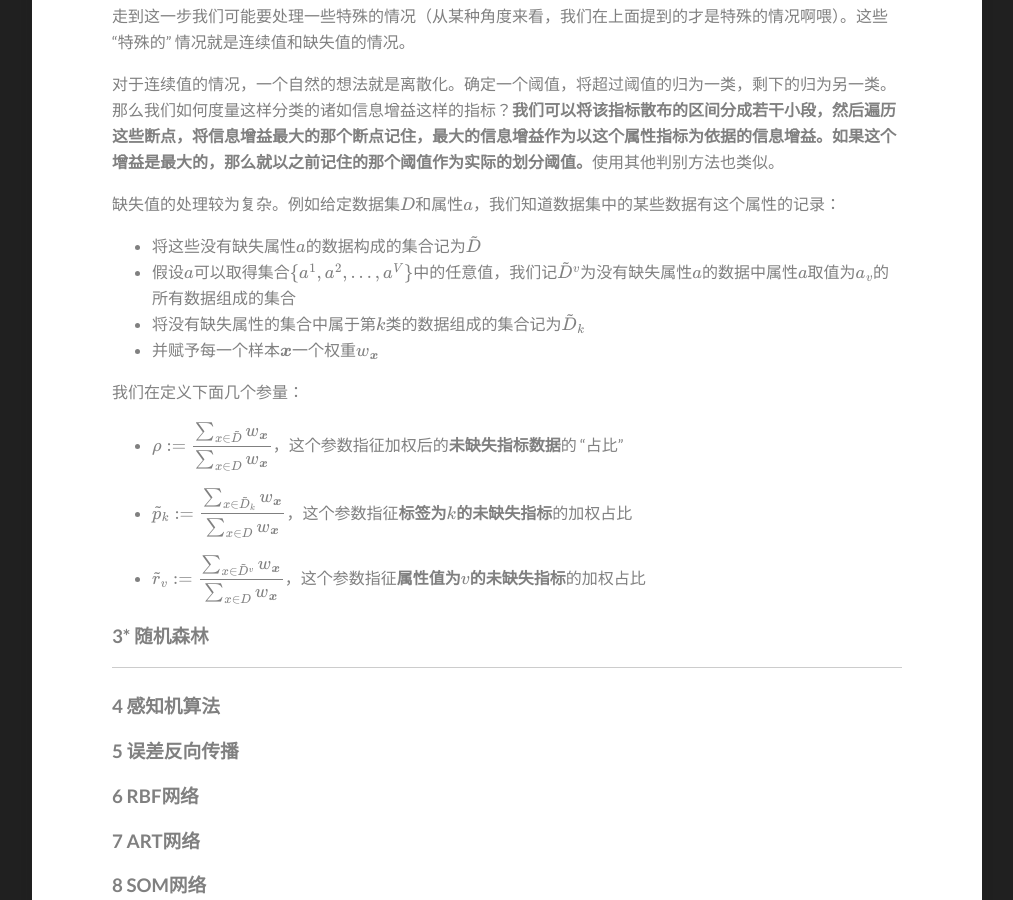
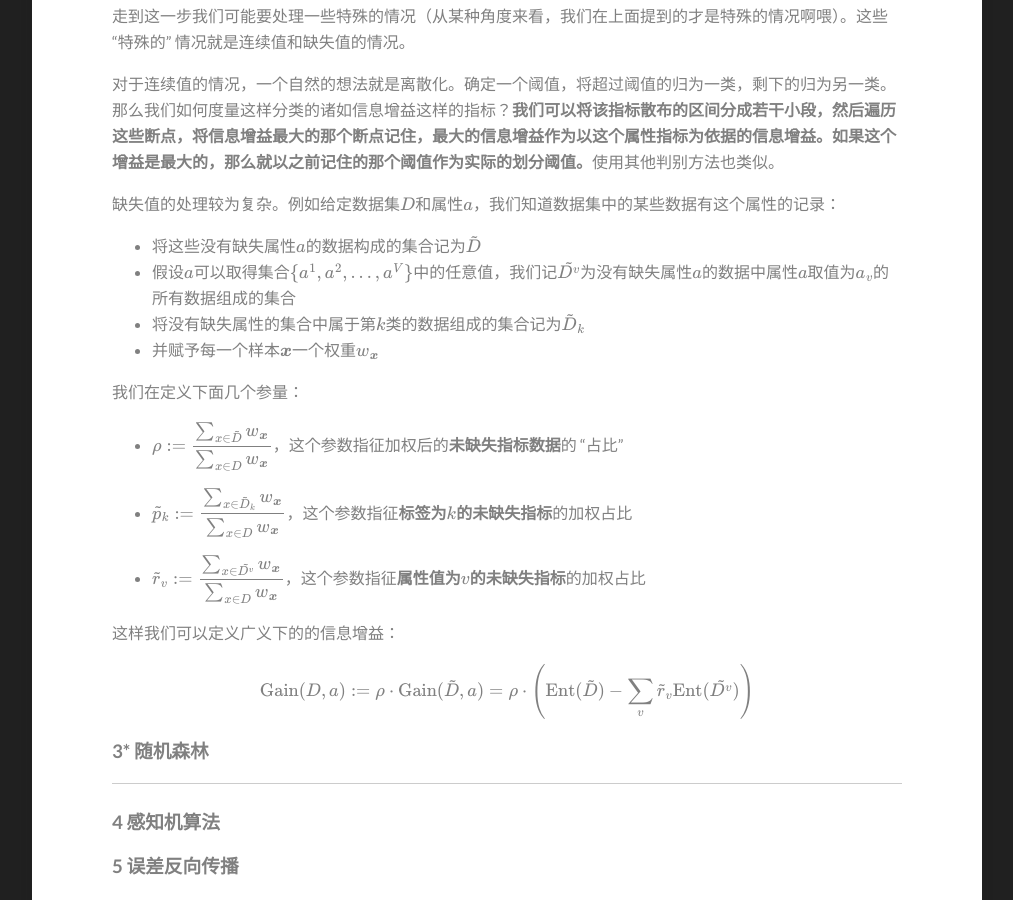
Before and after one commit to hrjtju/hrjtju.github.io, a Jekyll site: the page built from _posts/2022-08-24-DatawhaleML-3.md, in a window 1280 px wide and 900 px high, scrolled down 3274 px. Shown: the whole window, without its empty margins (133-1146 px from the left). Built offline with Jekyll 4.4.1, drawn with Linux system fonts in a browser that asks for light colours; formulas are drawn with MathJax 3.

Commit message:
Update 2022-08-24-DatawhaleML-3.md

```diff
--- a/_posts/2022-08-24-DatawhaleML-3.md
+++ b/_posts/2022-08-24-DatawhaleML-3.md
@@ -138,7 +138,7 @@ $$
 缺失值的处理较为复杂。例如给定数据集$$D$$和属性$$a$$，我们知道数据集中的某些数据有这个属性的记录：
 
 * 将这些没有缺失属性$$a$$的数据构成的集合记为$$\tilde D$$
-* 假设$$a$$可以取得集合$$\{a^1,a^2,...,a^V\}$$中的任意值，我们记$$\tilde D^v$$为没有缺失属性$$a$$的数据中属性$$a$$取值为$$a_v$$的所有数据组成的集合
+* 假设$$a$$可以取得集合$$\{a^1,a^2,...,a^V\}$$中的任意值，我们记$$\tilde {D^v}$$为没有缺失属性$$a$$的数据中属性$$a$$取值为$$a_v$$的所有数据组成的集合
 * 将没有缺失属性的集合中属于第$$k$$类的数据组成的集合记为$$\tilde D_k$$
 * 并赋予每一个样本$$\boldsymbol{x}$$一个权重$$w_{\boldsymbol{x}}$$
 
@@ -154,8 +154,18 @@ $$
 
 
 
-* $$\displaystyle \displaystyle \tilde r_v := \frac{\sum_{x \in \tilde D^v} w_{\boldsymbol{x}}}{\sum_{x \in D} w_{\boldsymbol{x}}}$$，这个参数指征**属性值为$$v$$的未缺失指标**的加权占比
+* $$\displaystyle \displaystyle \tilde r_v := \frac{\sum_{x \in \tilde {D^v}} w_{\boldsymbol{x}}}{\sum_{x \in D} w_{\boldsymbol{x}}}$$，这个参数指征**属性值为$$v$$的未缺失指标**的加权占比
 
+
+
+这样我们可以定义广义下的的信息增益：
+
+
+$$
+\mathrm{Gain}(D, a):= \rho \cdot \mathrm{Gain}(\tilde D, a) = \rho \cdot \left(
+\mathrm{Ent}(\tilde D) - \sum_v \tilde r_v \mathrm{Ent}(\tilde {D^v})
+\right)
+$$
 
 
 
```
